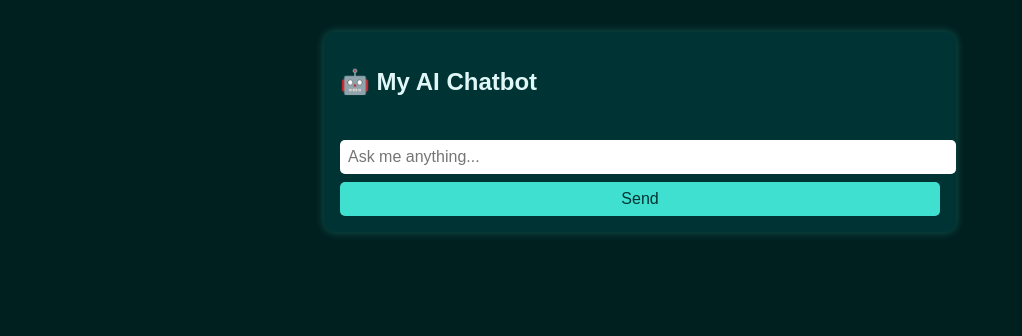
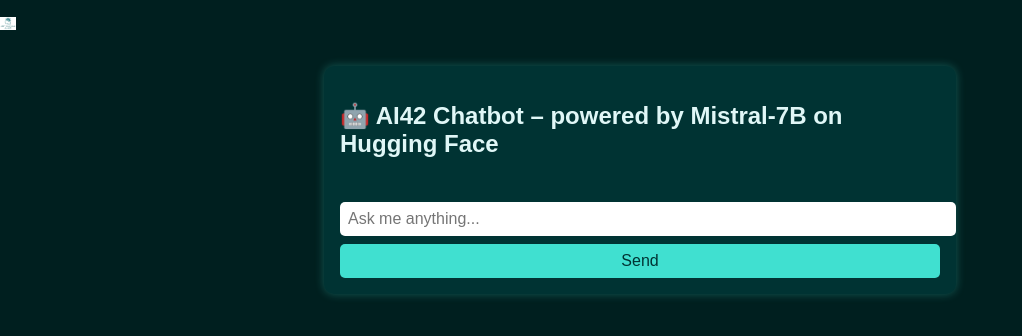
Before and after one commit to JSTcurious/jstcurious-portfolio, a FastAPI app: page /chat in a window 1280 px wide. Shown: the top 336 px of the page, without its empty margins (0-1022 px from the left). Run offline with FastAPI, Linux system fonts and the light colour scheme.

Commit message:
UI: Added logo link and updated chat heading

```diff
--- a/templates/chat.html
+++ b/templates/chat.html
@@ -1,4 +1,3 @@
-
 <!DOCTYPE html>
 <html lang="en">
 <head>
@@ -7,8 +6,11 @@
   <link rel="stylesheet" href="/static/style.css">
 </head>
 <body>
+  <a href="/" style="display: inline-block; margin-top: 1rem;">
+    <img src="/static/logo.png" alt="JSTcurious Logo" style="width: 13%; max-width: 120px;" />
+  </a>
   <div class="chatbox">
-    <h2>🤖 My AI Chatbot</h2>
+    <h2>🤖 AI42 Chatbot – powered by Mistral-7B on Hugging Face</h2>
     <div id="chatlog" class="chatlog"></div>
     <input type="text" id="inputBox" placeholder="Ask me anything..." />
     <button onclick="sendMessage()">Send</button>
--- a/templates/projects.html
+++ b/templates/projects.html
@@ -5,12 +5,15 @@
   <link rel="stylesheet" href="/static/style.css">
 </head>
 <body>
+  <a href="/" style="display: inline-block; margin-top: 1rem;">
+    <img src="/static/logo.png" alt="JSTcurious Logo" style="width: 13%; max-width: 120px;" />
+  </a>
   <div class="container">
     <h1>Portfolio Projects</h1>
     <p>This page will feature a growing collection of projects demonstrating my skills in GenAI engineering, Python programming, data science, and web development.</p>
     <ul>
       <li><strong>AI42 Chatbot:</strong> LLM-powered assistant built with Mistral 7B</li>
-      <li><strong>Emotion Detection  Dashboard (Insurance):</strong> Real-time sentiment analysis on customer feedback</li>
+      <li><strong>Emotion Detection Dashboard (Insurance):</strong> Real-time sentiment analysis on customer feedback</li>
       <li><strong>AI Health Coach:</strong> GenAI assistant for behavior change in health plans</li>
       <li>... more coming soon!</li>
     </ul>
```
